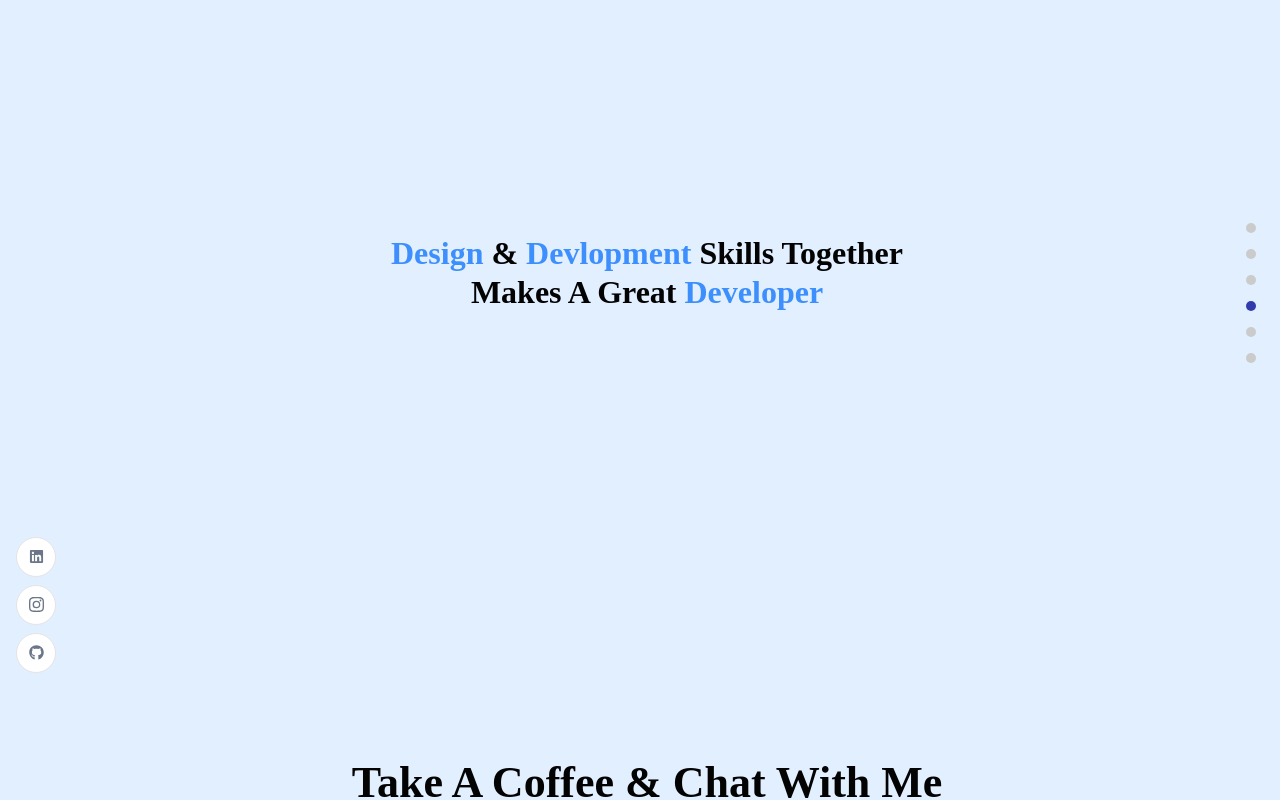
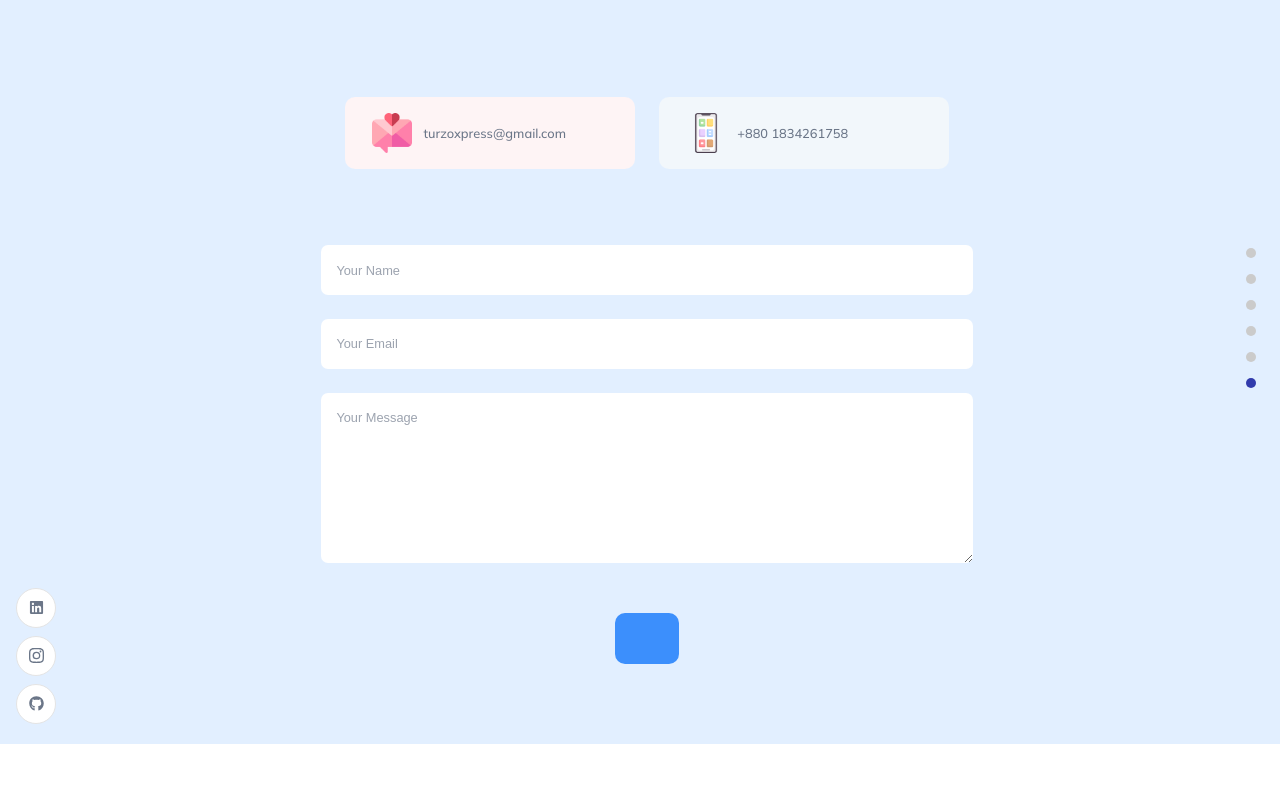
Before and after one commit to Turzoxpress/resume, a React (Create React App) app: page / in a window 1280 px wide. Shown: the part 4093-4893 px from the top of the page. After the commit the page ends 4837 px from the top, so only its background shows below. Built offline with nearby package versions, Linux system fonts and the light colour scheme; a web font is replaced by a local one.

Commit message:
temporary footer added

```diff
--- a/src/App.js
+++ b/src/App.js
@@ -9,7 +9,7 @@ function App() {
       <Skills />
       <Work />
       <About />
-      <More />
+      {/* <More /> */}
 
       <Footer />
     </div>
--- a/src/container/Footer/Footer.jsx
+++ b/src/container/Footer/Footer.jsx
@@ -6,6 +6,10 @@ import { AppWrap, MotionWrap } from "../../wrapper";
 import emailjs from "emailjs-com";
 
 import "./Footer.scss";
+
+import constants from "../../constants/constants";
+
+import Swal from "sweetalert2";
 
 const Footer = () => {
   const [formData, setFormData] = useState({
@@ -43,6 +47,14 @@ const Footer = () => {
       });
   };
 
+  const showEmailFeature = () => {
+    Swal.fire({
+      icon: "warning",
+      title: "Coming soon...",
+      text: "This feature is coming soon.",
+    });
+  };
+
   return (
     <>
       <h2 className="head-text">Take a coffee & chat with me</h2>
@@ -50,14 +62,14 @@ const Footer = () => {
       <div className="app__footer-cards">
         <div className="app__footer-card ">
           <img src={images.email} alt="email" />
-          <a href="mailto:hello@micael.com" className="p-text">
-            hansrajsaini8149@gmail.com
+          <a href={"mailto:" + constants.email} className="p-text">
+            {constants.email}
           </a>
         </div>
         <div className="app__footer-card">
           <img src={images.mobile} alt="phone" />
-          <a href="tel:+1 (123) 456-7890" className="p-text">
-            +91 9398881610
+          <a href={"tel:" + constants.phone} className="p-text">
+            {constants.phone}
           </a>
         </div>
       </div>
@@ -113,8 +125,10 @@ const Footer = () => {
           </div>
           {/* <button type="button" className="p-text" >{!loading ? 'Send Message' : 'Sending...'}</button> */}
           <input
-            type="submit"
-            value={!loading ? "Send Message" : "Sending..."}
+            // type="submit"
+            type="button"
+            onClick={showEmailFeature}
+            // value={!loading ? "Send Message" : "Sending..."}
             className="p-text button"
           />
         </form>
```
